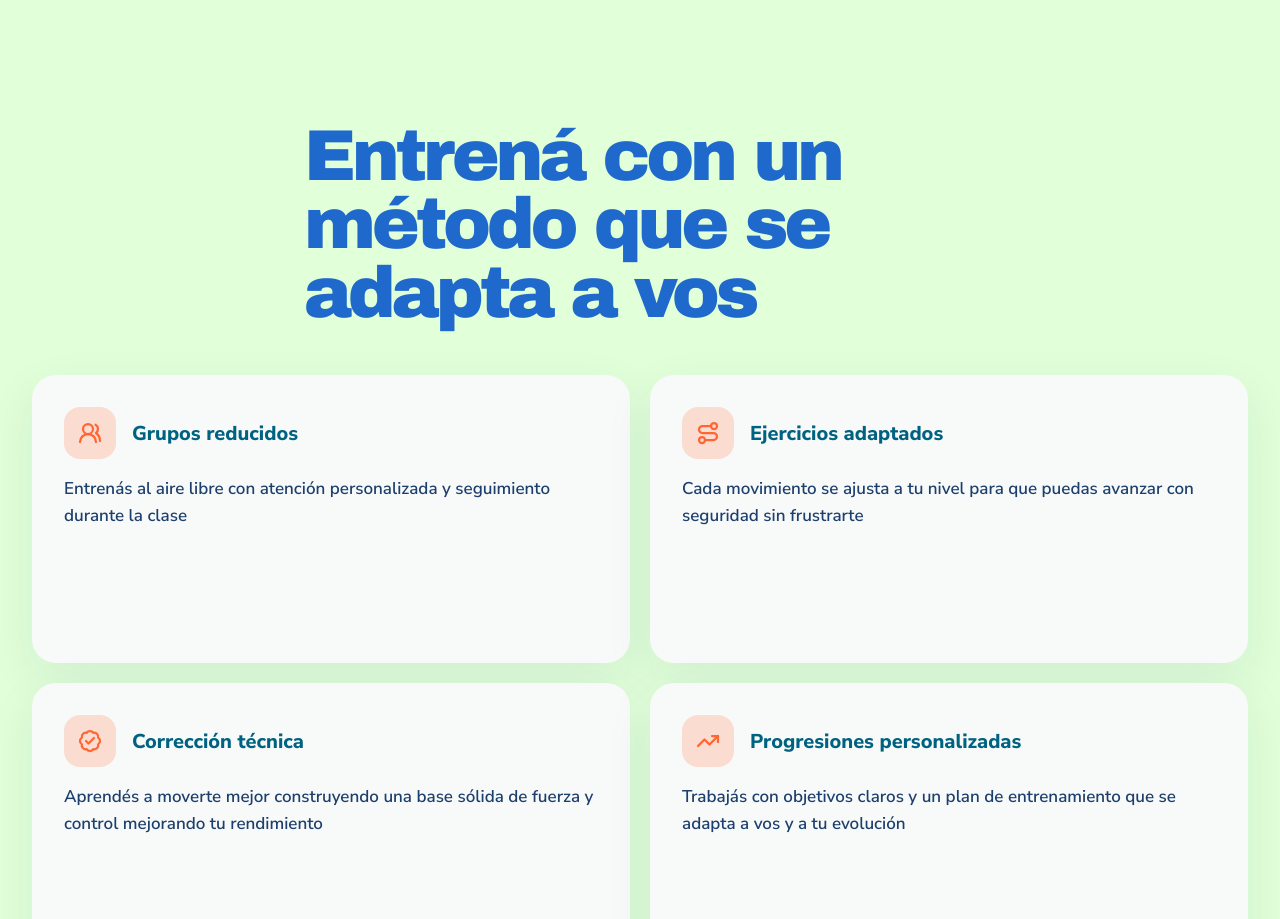
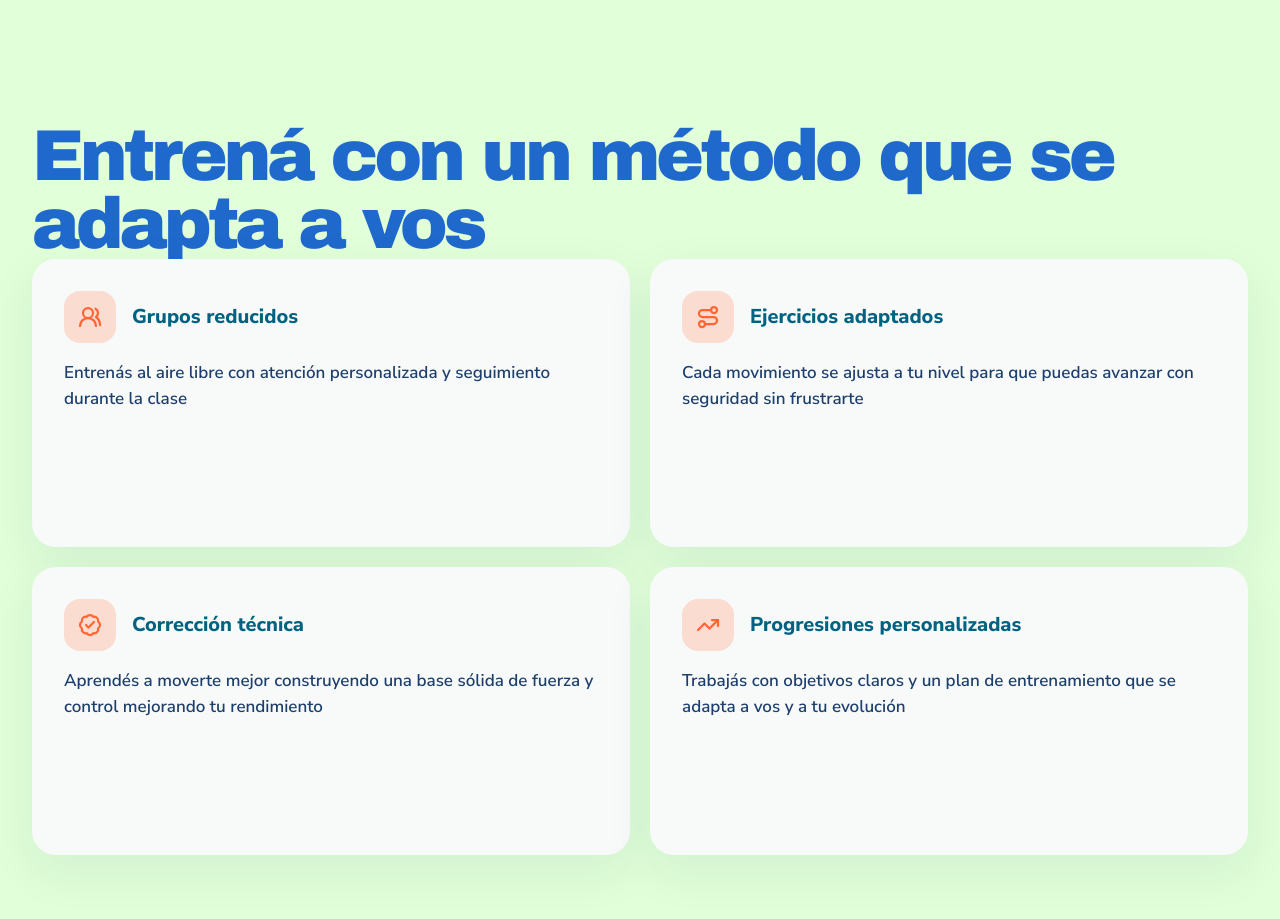
Before and after one commit to anabella91/verticecalistenia, a Next.js app: page / in a window 1280 px wide. Shown: the part 920-1839 px from the top of the page. Built offline with nearby package versions, Linux system fonts and the light colour scheme.

Commit message:
se ajusta margin para seccion desptop

```diff
--- a/styles/training-section.css
+++ b/styles/training-section.css
@@ -88,8 +88,9 @@
   }
 
   .training-section__header {
-    margin-bottom: 3rem;
+    margin: 0;
     text-align: left;
+    max-width: 100%;
   }
 
   .training-section__grid {
```
